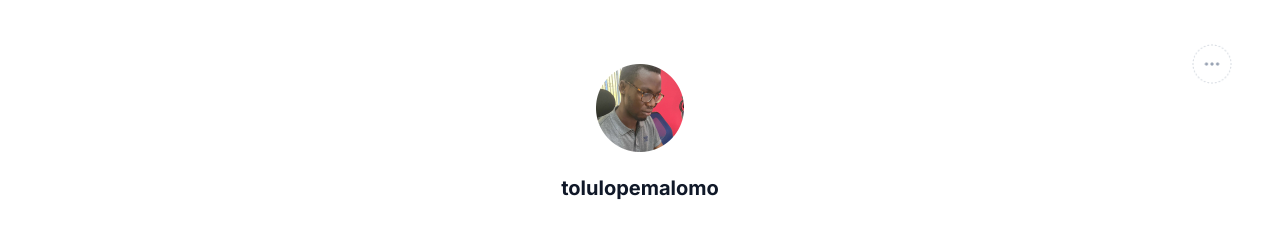
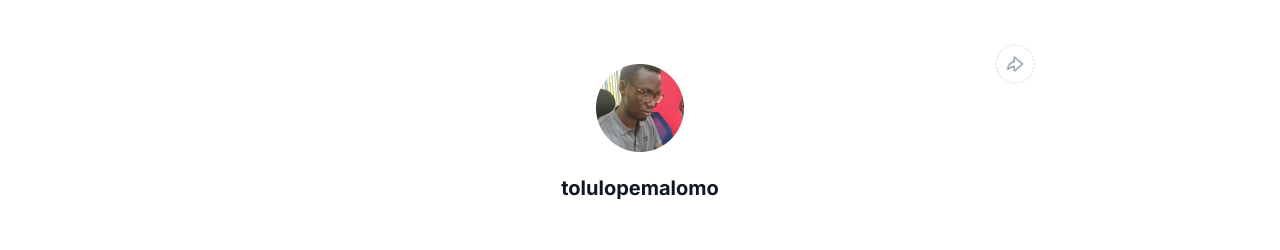
Before and after one commit to Tolu-Mals/myLinkTree, a React (Create React App) app: page / in a window 1280 px wide. Shown: the top 250 px of the page. Built offline with nearby package versions, Linux system fonts and the light colour scheme.

Commit message:
Make share button responsive

```diff
--- a/src/components/Profile.js
+++ b/src/components/Profile.js
@@ -1,11 +1,32 @@
 import React from 'react';
 import { chakra, Image, Box, Heading, VisuallyHidden } from '@chakra-ui/react';
 import OptionsIcon from '../assets/icons/options-icon.png';
+import ShareIcon from '../assets/icons/share-icon.png';
 import ProfileImg from '../assets/img/profile-img.png';
 
 const OptionsButton = (
-  <chakra.button aria-label="Options" ml="auto" display="block" w="40px" h="40px" mb="-20px">
+  <chakra.button
+  aria-label="Options"
+  ml="auto"
+  display={{ base: "block", md: "none" }}
+  w="40px"
+  h="40px"
+  mb="-20px"
+  >
     <img src={OptionsIcon} alt="Options icon"/>
+  </chakra.button>
+)
+
+const ShareButton = (
+  <chakra.button
+  aria-label="Options"
+  ml="80%"
+  display={{ base: "none", md: "block" }}
+  w="40px"
+  h="40px"
+  mb="-20px"
+  >
+    <img src={ShareIcon} alt="Share icon"/>
   </chakra.button>
 )
 
@@ -13,7 +34,7 @@ const Profile = () => {
   return (
     <chakra.header mb={{ base: "16px", md: "32px" }}>
       { OptionsButton }
-
+      { ShareButton }
       <Box boxSize="88px" mx="auto" mb={6}>
         <Image src={ProfileImg} alt='Profile Picture' id="profile__img" />
       </Box>
```
Also changed, not shown: src/assets/logo/Footer/Zuri.Internship_Logo.png (deleted).
